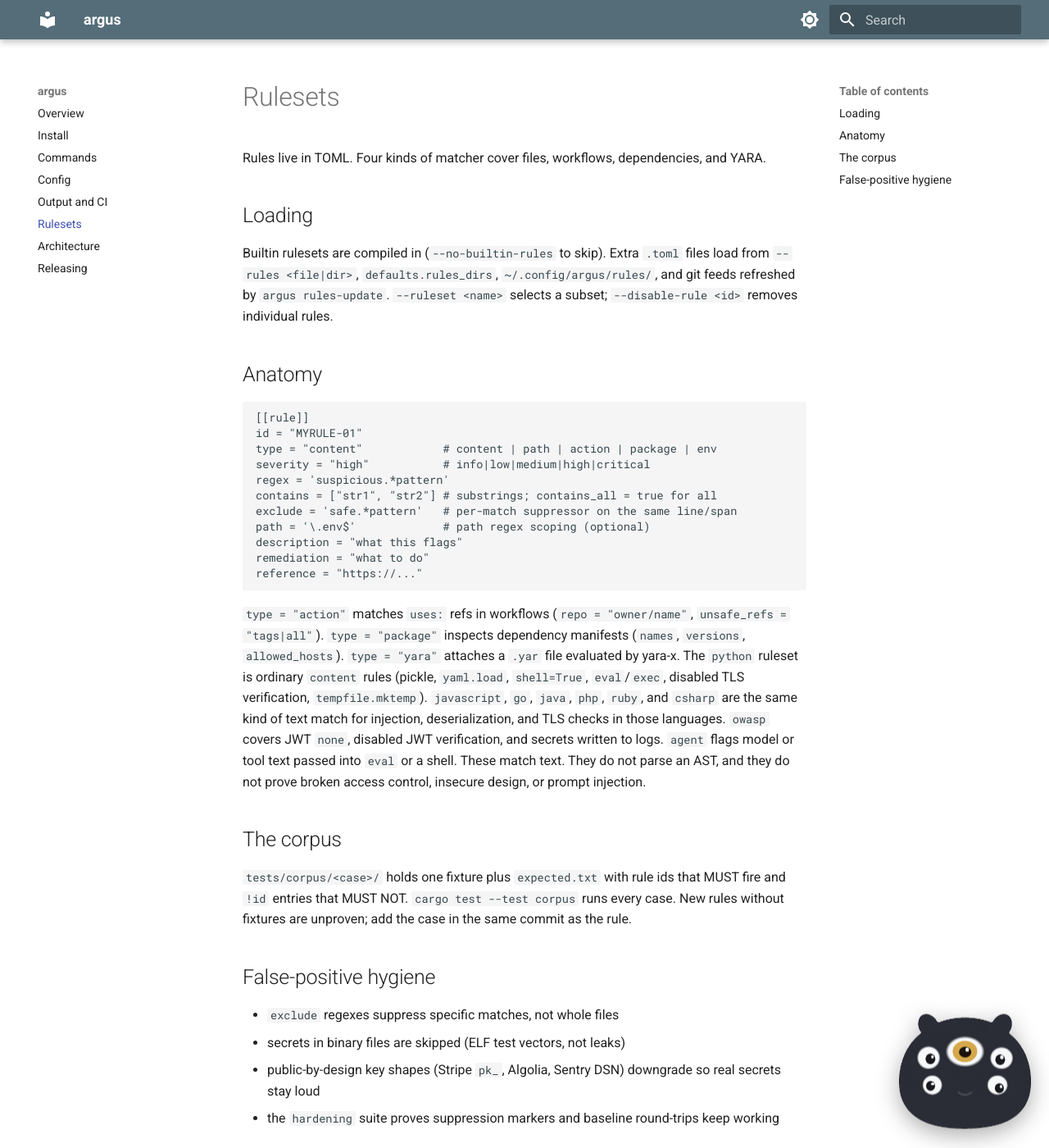
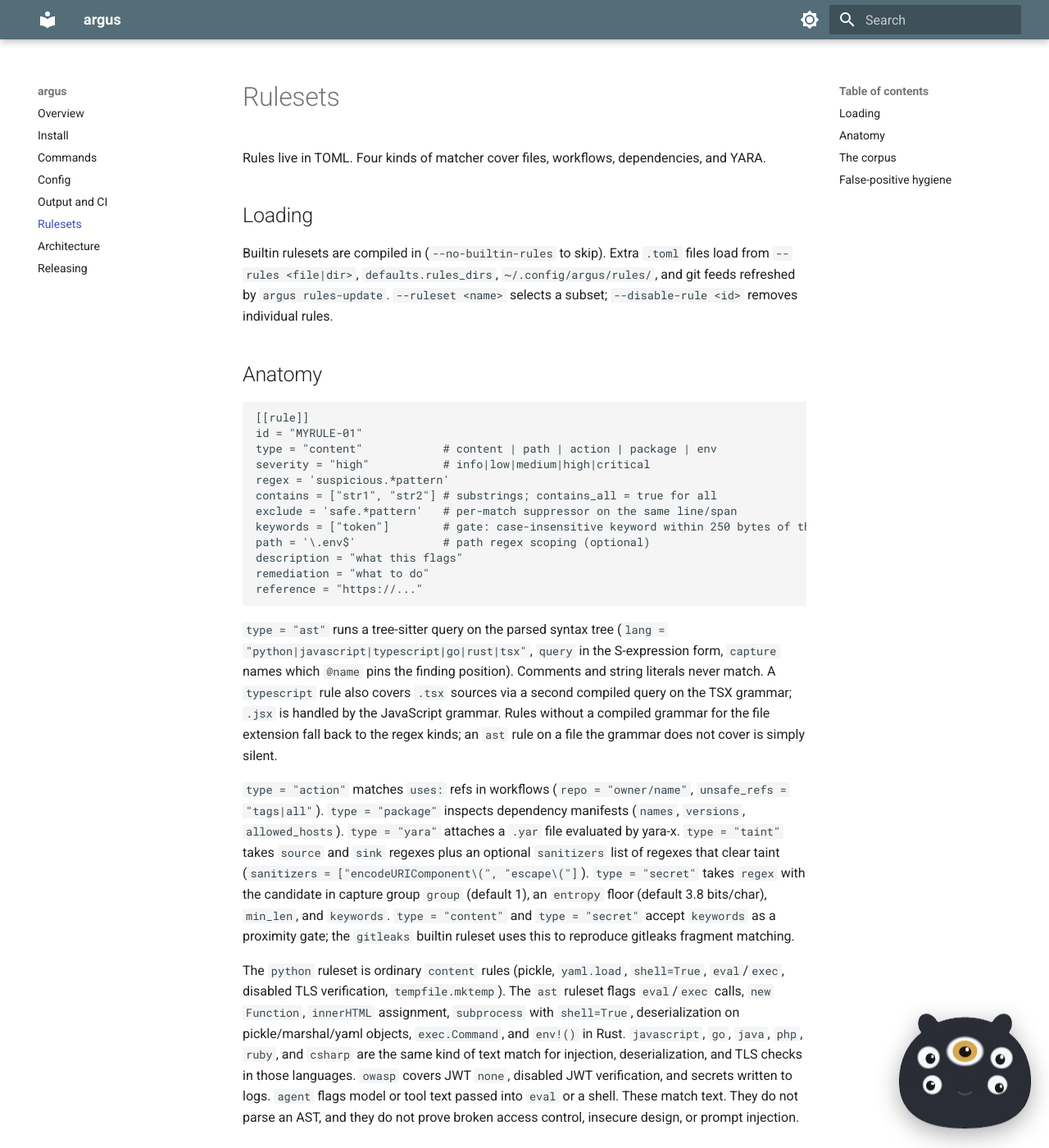
Before and after one commit to Quad4-Software/argus, an MkDocs documentation site: the page built from docs/rulesets.md, in a window 1280 px wide and 1400 px high. Shown: the whole window at 82% size. Built offline with MkDocs 1.6.1 and Material for MkDocs 9.7.7, drawn with Linux system fonts in a browser that asks for light colours; the version menu is left out.

````diff
--- a/docs/rulesets.md
+++ b/docs/rulesets.md
@@ -21,18 +21,40 @@ severity = "high"           # info|low|medium|high|critical
 regex = 'suspicious.*pattern'
 contains = ["str1", "str2"] # substrings; contains_all = true for all
 exclude = 'safe.*pattern'   # per-match suppressor on the same line/span
+keywords = ["token"]        # gate: case-insensitive keyword within 250 bytes of the hit
 path = '\.env$'             # path regex scoping (optional)
 description = "what this flags"
 remediation = "what to do"
 reference = "https://..."
 ```
 
+`type = "ast"` runs a tree-sitter query on the parsed syntax tree
+(`lang = "python|javascript|typescript|go|rust|tsx"`, `query` in the S-expression
+form, `capture` names which `@name` pins the finding position). Comments and
+string literals never match. A `typescript` rule also covers `.tsx` sources
+via a second compiled query on the TSX grammar; `.jsx` is handled by the
+JavaScript grammar. Rules without a compiled grammar for the file
+extension fall back to the regex kinds; an `ast` rule on a file the grammar
+does not cover is simply silent.
+
 `type = "action"` matches `uses:` refs in workflows
 (`repo = "owner/name"`, `unsafe_refs = "tags|all"`). `type = "package"`
 inspects dependency manifests (`names`, `versions`, `allowed_hosts`).
 `type = "yara"` attaches a `.yar` file evaluated by yara-x.
+`type = "taint"` takes `source` and `sink` regexes plus an optional
+`sanitizers` list of regexes that clear taint (`sanitizers =
+["encodeURIComponent\(", "escape\("]`).
+`type = "secret"` takes `regex` with the candidate in capture group `group`
+(default 1), an `entropy` floor (default 3.8 bits/char), `min_len`, and
+`keywords`. `type = "content"` and `type = "secret"` accept `keywords` as a
+proximity gate; the `gitleaks` builtin ruleset uses this to reproduce
+gitleaks fragment matching.
+
 The `python` ruleset is ordinary `content` rules (pickle, `yaml.load`,
 `shell=True`, `eval`/`exec`, disabled TLS verification, `tempfile.mktemp`).
+The `ast` ruleset flags `eval`/`exec` calls, `new Function`, `innerHTML`
+assignment, `subprocess` with `shell=True`, deserialization on
+pickle/marshal/yaml objects, `exec.Command`, and `env!()` in Rust.
 `javascript`, `go`, `java`, `php`, `ruby`, and `csharp` are the same kind of
 text match for injection, deserialization, and TLS checks in those languages.
 `owasp` covers JWT `none`, disabled JWT verification, and secrets written to
````
Also changed, not shown: CHANGELOG.md (+58 -0 lines), docs/commands.md (+76 -5 lines).
